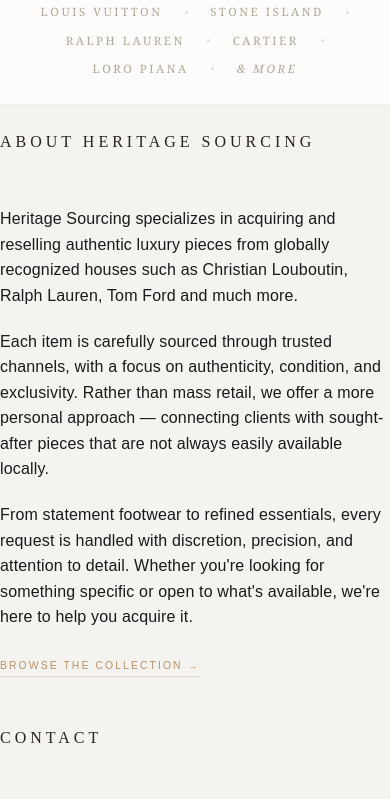
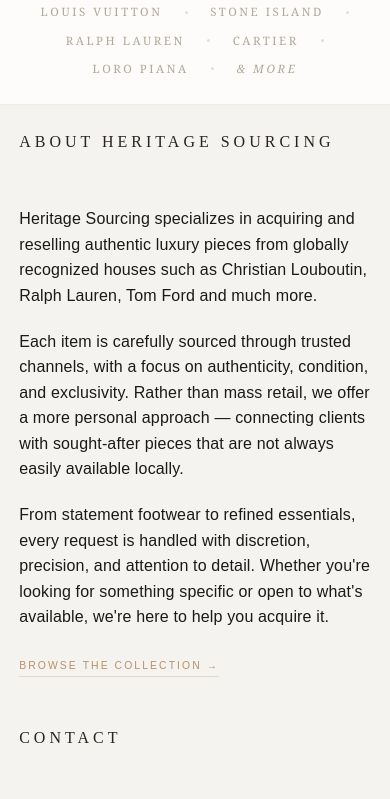
Before and after one commit to orhante/HeritageSourcing, a plain HTML site: page index.html in a window 390 px wide. Shown: the part 772-1571 px from the top of the page. Drawn offline with Linux system fonts and the light colour scheme.

Commit message:
fix: add padding to about and contact sections on mobile

```diff
--- a/index.html
+++ b/index.html
@@ -116,6 +116,12 @@
       </section>
 
       <style>
+        @media (max-width: 768px) {
+  .split--about .split__item,
+  .split--contact .split__item {
+    padding-inline: 1.2rem;
+  }
+}
         .main-header-section {
           position: relative;
           width: 100vw;
@@ -211,6 +217,7 @@
         @media (max-width: 500px) {
           .main-header-section { height: 500px; }
         }
+
       </style>
 
       <!-- Brand Logos Bar -->
```
